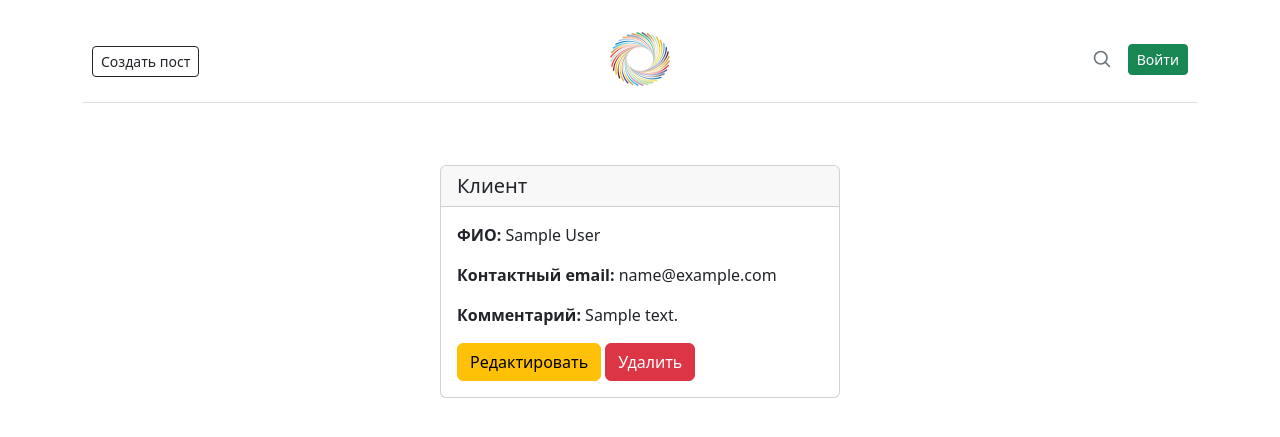
After one commit to aukhadieva/mailings_service, a Django app: page /mailing/view_client/1 in a window 1280 px wide. The commit adds this page. Shown: the top 437 px of the page. Run offline with Django 5.2, Linux system fonts and the light colour scheme; tables that the repository leaves empty hold one stand-in row (values such as "Sample post"); some libraries are stand-ins or nearby versions.

Commit message:
Add CBV ClientDetailView

```diff
--- /dev/null
+++ b/mailing/templates/mailing/client_detail.html
@@ -0,0 +1,25 @@
+{% extends 'main/base.html' %}
+
+{% block content %}
+<div class="mx-auto" style="width: 400px;">
+    <div class="card">
+        <h5 class="card-header">Клиент</h5>
+        <div class="card-body">
+
+            <p class="card-text"><strong>ФИО:</strong> {{ object.full_name }} </p>
+            <p class="card-text"><strong>Контактный email:</strong> {{ object.email }} </p>
+            <p class="card-text"><strong>Комментарий:</strong>
+                {% if object.comment %}
+                {{ object.comment }}</p>
+            {% else %}
+            <em>отсутствует</em></p>
+            {% endif %}
+            <div class="group">
+                <a href="#" class="btn btn-warning">Редактировать</a>
+
+                <a href="#" class="btn btn-danger">Удалить</a>
+            </div>
+        </div>
+    </div>
+</div>
+{% endblock %}
--- a/mailing/templates/mailing/client_list.html
+++ b/mailing/templates/mailing/client_list.html
@@ -16,9 +16,9 @@
         <tbody>
         <tr>
             <th scope="row">{{ object.pk }}</th>
-            <td>{{ object.full_name }}</td>
+            <td><a href="{% url 'mailing:view_client' object.pk %}" class="nav-link px-2 text-body-dark">{{ object.full_name }}</a></td>
             <td>{{ object.email }}</td>
-            <td>@{{ object.comment }}</td>
+            <td>{{ object.comment }}</td>
         </tr>
         </tbody>
         {% endfor %}
--- a/mailing/urls.py
+++ b/mailing/urls.py
@@ -1,11 +1,12 @@
 from django.urls import path
 
 from mailing.apps import MailingConfig
-from mailing.views import ClientCreateView, ClientListView
+from mailing.views import ClientCreateView, ClientListView, ClientDetailView
 
 app_name = MailingConfig.name
 
 urlpatterns = [
     path('', ClientCreateView.as_view(), name='create_client'),
-    path('client_list/', ClientListView.as_view(), name='client_list')
+    path('client_list/', ClientListView.as_view(), name='client_list'),
+    path('view_client/<int:pk>', ClientDetailView.as_view(), name='view_client')
 ]
--- a/mailing/views.py
+++ b/mailing/views.py
@@ -15,3 +15,7 @@ class ClientCreateView(TitleMixin, CreateView):
 
 class ClientListView(TitleMixin, ListView):
     model = Client
+
+
+class ClientDetailView(TitleMixin, DetailView):
+    model = Client
```
